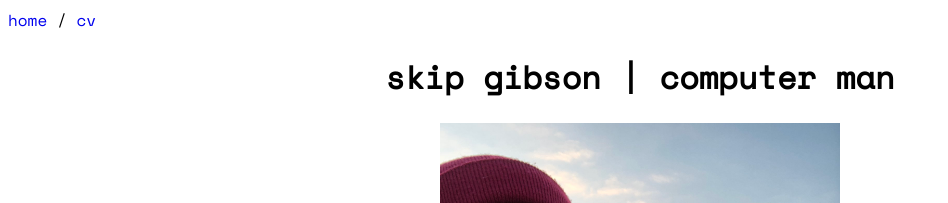
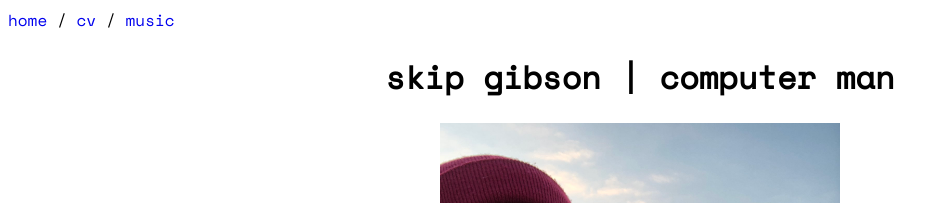
Before and after one commit to skipcloud/skipcloud.github.io, a Jekyll site: the page built from index.html, in a window 1280 px wide. Shown: the top 203 px of the page, without its empty margins (0-948 px from the left). Built offline with Jekyll 4.4.1, drawn with Linux system fonts in a browser that asks for light colours.

Commit message:
Add link to music

```diff
--- a/_includes/header.html
+++ b/_includes/header.html
@@ -1,6 +1,7 @@
 <header>
   <nav>
     <a href="/">home</a> /
-    <a href="/cv.html">cv</a>
+    <a href="/cv.html">cv</a> /
+    <a href="https://skipcloud.bandcamp.com/">music</a>
   </nav>
 </header>
```
